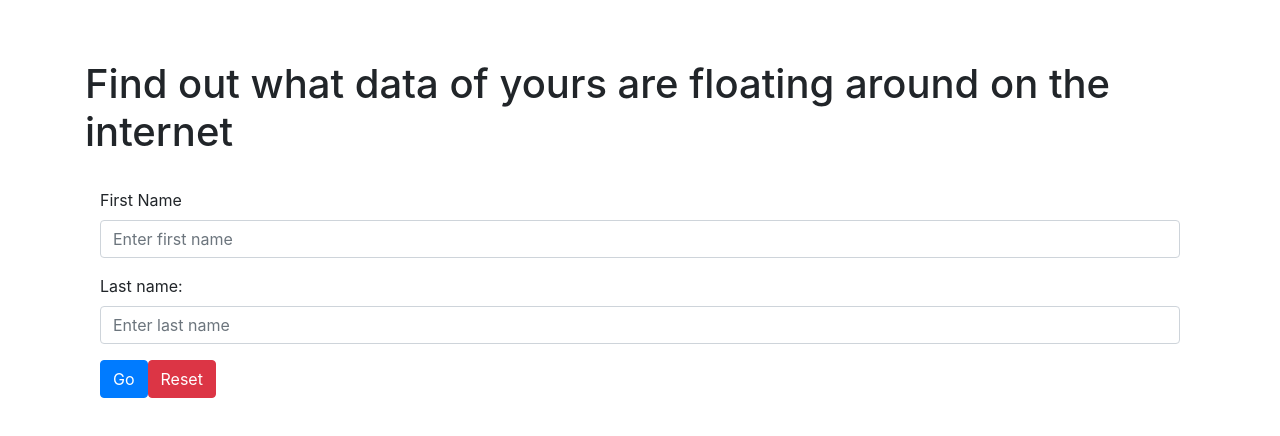
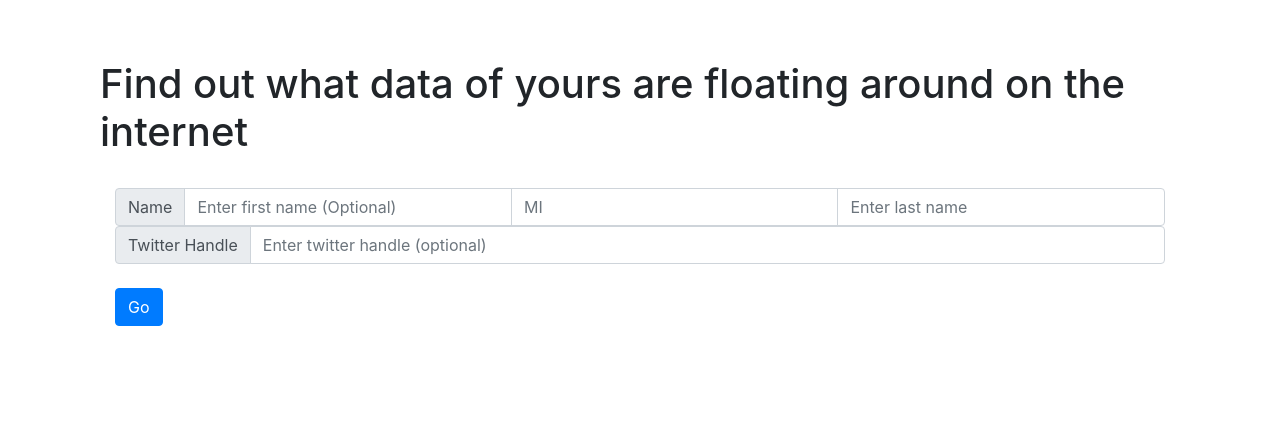
Before and after one commit to lwpulsifer/cyber_capstone, a Vue app in the folder webapp/client/: page / in a window 1280 px wide. Shown: the top 436 px of the page. Built offline with nearby package versions, Linux system fonts and the light colour scheme.

Commit message:
Changed to be a one-page paradigm, added middle name exclusion capability

```diff
--- a/webapp/client/src/components/UserSearch.vue
+++ b/webapp/client/src/components/UserSearch.vue
@@ -1,41 +1,61 @@
 <template>
   <b-container>
+  <b-container v-if="show_search">
     <div>
       <h1> Find out what data of yours are floating around on the internet
       </h1>
     </div><br>
     <div class="container">
       <!-- <b-button v-b-modal.searchmodal> Search </b-button> -->
-        <b-form @submit="onSubmit" @reset="onReset" class="w-100">
-        <b-form-group id="form-title-group"
-                      label="First Name"
+        <b-form @submit="onSubmit" class="w-100">
+        <b-input-group prepend="Name"
+                      id="form-title-group"
+                      label="Name"
                       label-for="form-name-input">
             <b-form-input id="form-first-name-input"
                           type="text"
                           v-model="searchForm.first_name"
-                          required
-                          placeholder="Enter first name">
+                          placeholder="Enter first name (Optional)">
             </b-form-input>
-        </b-form-group>
-        <b-form-group id="form-name-group"
-                        label="Last name:"
-                        label-for="form-name-input">
-          <b-form-input id="form-last-name-input"
+            <b-form-input id="form-middle-name-input"
+                            type="text"
+                            v-model="searchForm.middle_initial"
+                            placeholder="MI">
+            </b-form-input>
+            <b-form-input id="form-last-name-input"
                             type="text"
                             v-model="searchForm.last_name"
                             required
                             placeholder="Enter last name">
+            </b-form-input>
+        </b-input-group>
+        <b-input-group prepend="Twitter Handle">
+          <b-form-input id="form-handle-input"
+                              type="text"
+                              v-model="searchForm.handle"
+                              placeholder="Enter twitter handle (optional)">
           </b-form-input>
-        </b-form-group>
+        </b-input-group>
+        <br>
           <b-button type="submit" variant="primary">Go</b-button>
-          <b-button type="reset" variant="danger" @reset="onReset">Reset</b-button>
         </b-form>
       </div>
+  </b-container>
+  <b-container v-if="!show_search">
+      <h1>Voter Data</h1>
+      <b-table striped hover :items='voter_data'></b-table>
+    <br>
+    <div class="back-to-search">
+      <b-button v-on:click="toggleSearch"> Return to Search </b-button>
+    </div>
+  </b-container>
   </b-container>
 </template>
 
 <script>
 import axios from 'axios';
+
+const NProgress = require('nprogress');
 
 export default {
   name: 'UserSearch',
@@ -45,44 +65,61 @@ export default {
       searchForm: {
         first_name: '',
         last_name: '',
+        middle_initial: '',
+        handle: '',
       },
+      show_search: true,
+      voter_data: [],
     };
   },
   methods: {
     initForm() {
       this.searchForm.first_name = '';
       this.searchForm.last_name = '';
+      this.searchForm.middle_initial = '';
+      this.handle = '';
     },
     onSubmit(evt) {
       evt.preventDefault();
       const payload = {
         first_name: this.searchForm.first_name,
         last_name: this.searchForm.last_name,
+        middle_initial: this.searchForm.middle_initial,
+        handle: this.handle,
       };
       this.sendSearch(payload);
     },
     sendSearch(payload) {
       const path = 'http://localhost:5000/search';
+      NProgress.start();
       axios.post(path, payload)
         .then((response) => {
           // eslint-disable-next-line
           console.log(response.data.search_result);
-          this.$router.push({ name: 'SearchResults' });
+          NProgress.done();
+          this.show_search = false;
+          this.getMessage();
+          // this.$router.push({ name: 'SearchResults' });
         })
         .catch((error) => {
           // eslint-disable-next-line
           console.log(error);
         });
     },
-    onReset(evt) {
-      evt.preventDefault();
-      this.initForm();
-      this.show = false;
-      this.$nextTick(() => {
-        this.show = true;
-      });
-      // eslint-disable-next-line
-      console.log("Reset")
+    getMessage() {
+      const path = 'http://localhost:5000/results';
+      axios.get(path)
+        .then((res) => {
+          this.voter_data = res.data;
+        })
+        .catch((error) => {
+          // eslint-disable-next-line
+          console.error(error);
+        });
+    },
+    toggleSearch() {
+      this.show_search = true;
+      console.log(this.show_search);
     },
   },
   // created() {
--- a/webapp/client/src/router.js
+++ b/webapp/client/src/router.js
@@ -5,7 +5,7 @@ import SearchResults from './components/SearchResults.vue';
 
 Vue.use(Router);
 
-export default new Router({
+const router = new Router({
   mode: 'history',
   base: process.env.BASE_URL,
   routes: [
@@ -26,3 +26,5 @@ export default new Router({
     },
   ],
 });
+
+export default router;
```
Also changed, not shown: 2 other files (tests, documents, lock files or other folders).
